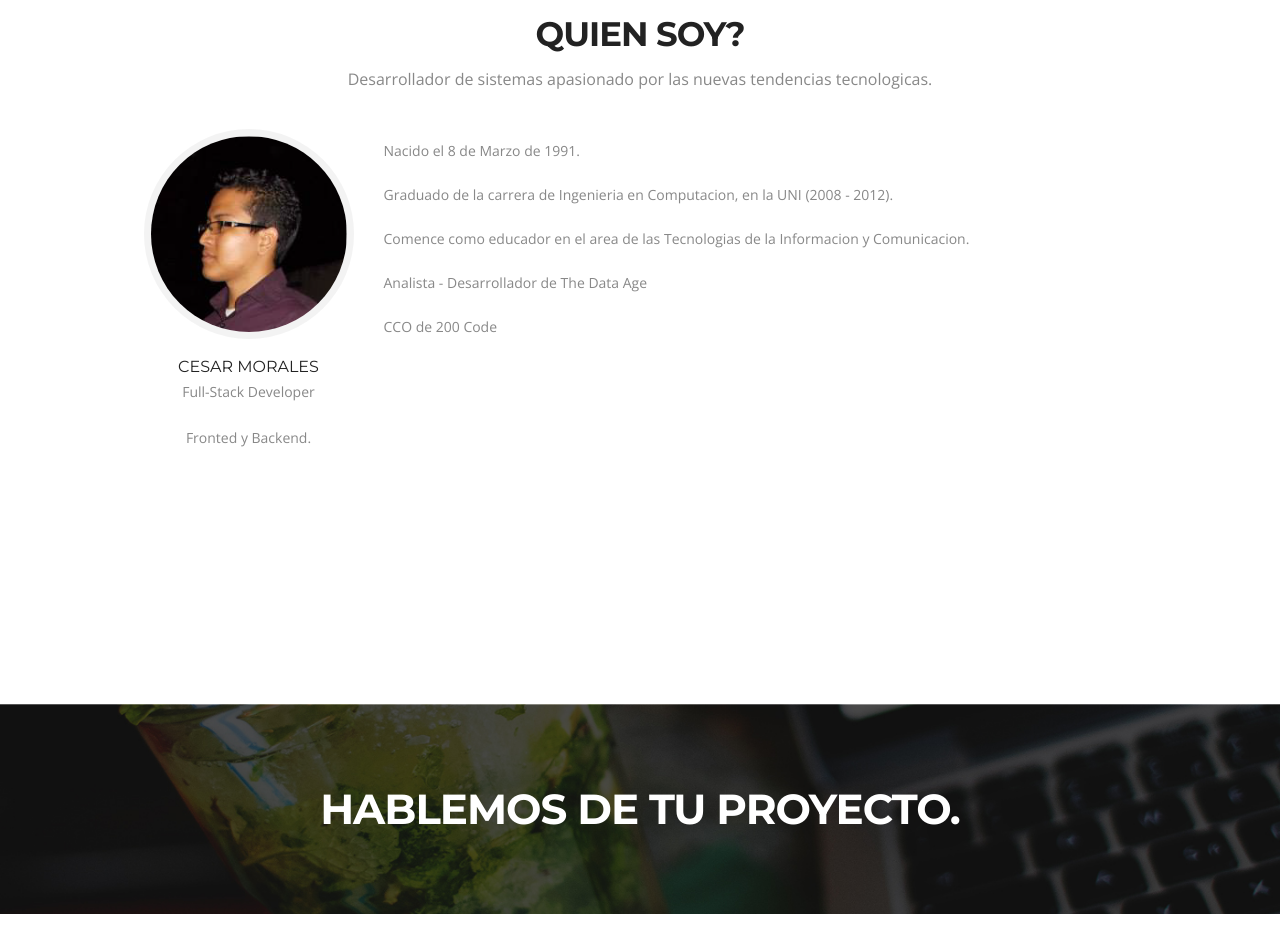
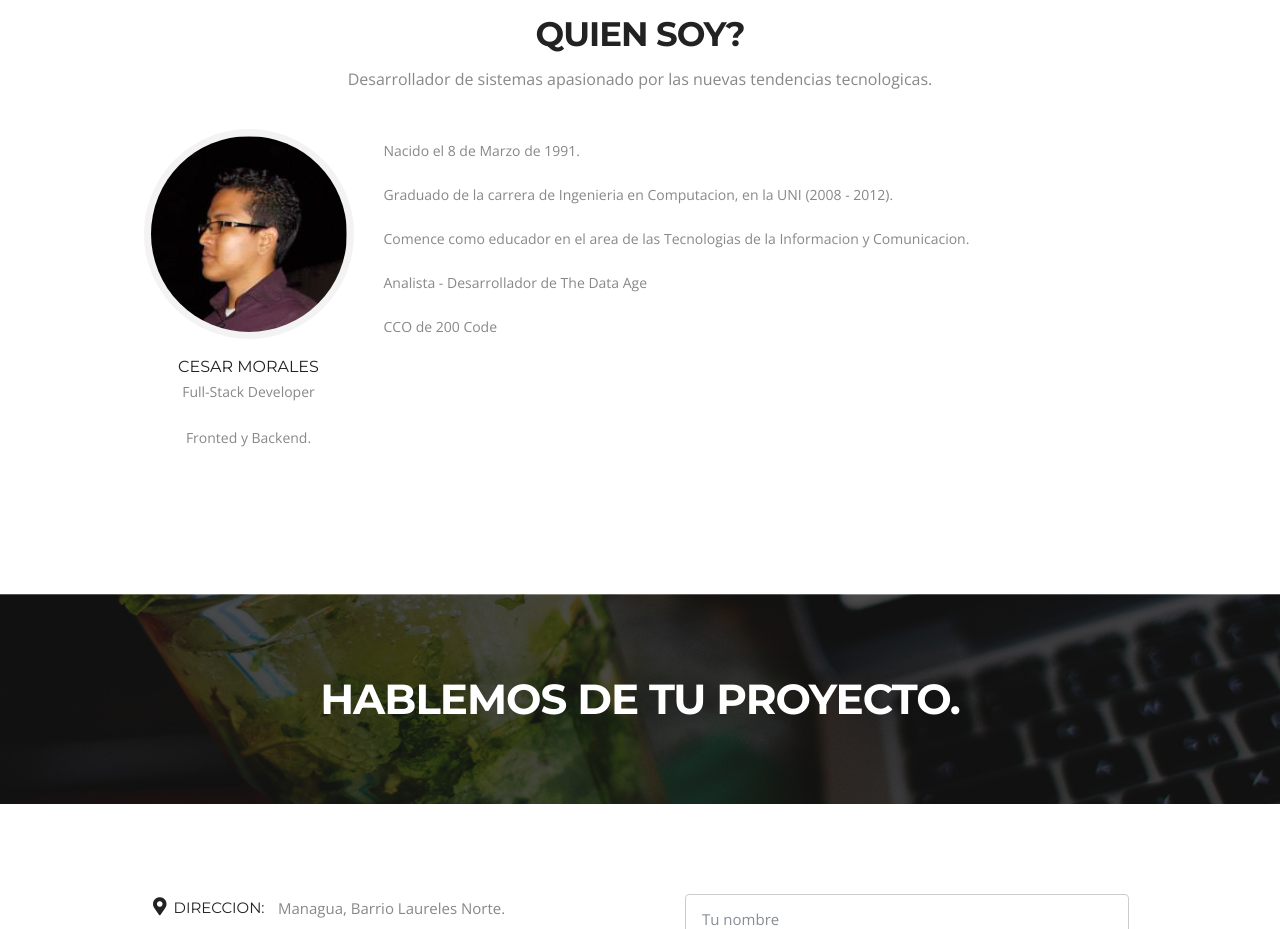
Before and after one commit to cmoralesmani/cesarmorales-website, a plain HTML site: page index.html in a window 1280 px wide. Shown: the part 1980-2909 px from the top of the page. Drawn offline with nearby package versions, Linux system fonts and the light colour scheme.

Commit message:
Arreglo no definitivo al ajuste del contenido en la seccion  Quien soy?

```diff
--- a/css/style.css
+++ b/css/style.css
@@ -280,7 +280,7 @@ p{
 }
 .about-me-box{
 	width:210px;
-	height: 490px;
+	height: 380px;
 	overflow: hidden;
 	text-align: center;
 	float: left;
--- a/index.html
+++ b/index.html
@@ -126,7 +126,7 @@
     <div class="container">
       <h2>Quien soy?</h2>
       <h6>Desarrollador de sistemas apasionado por las nuevas tendencias tecnologicas.</h6>
-      <div class="about-me-block clearfix">
+      <div class="row about-me-block clearfix">
 				<div class="about-me-box">
 					<div class="about-me">
 						<div class="about-me-shadow"><a data-ref="header"></a></div>
```
